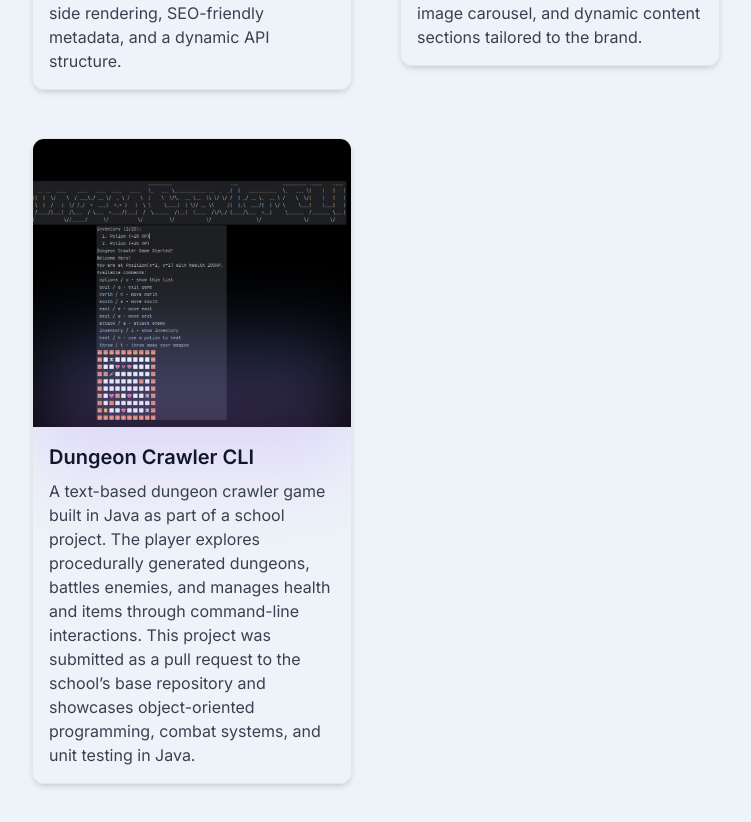
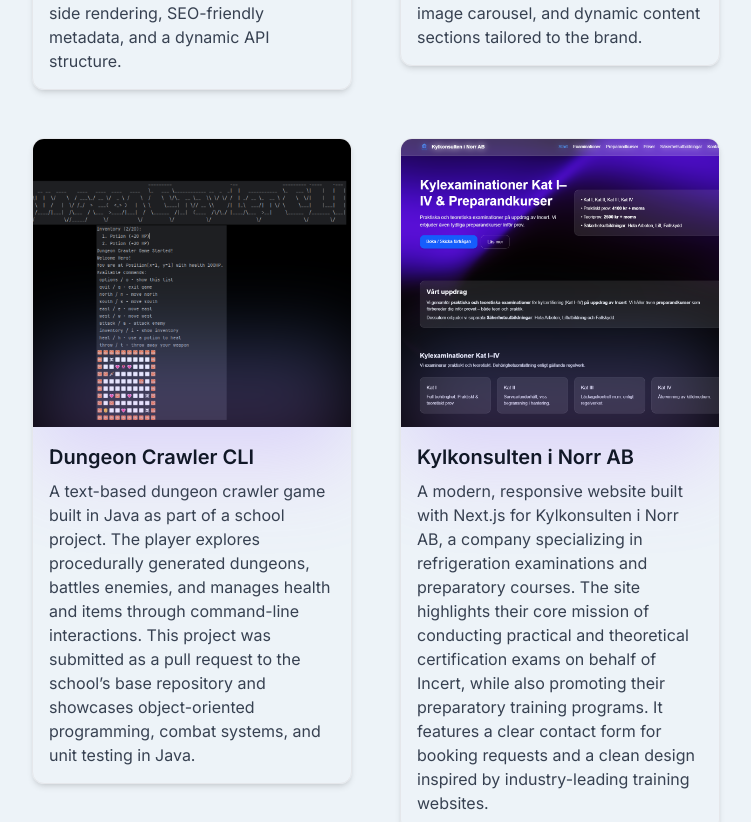
Before and after one commit to EmpyreanMist/portfolio, a Next.js app: page / in a window 1280 px wide. Shown: the part 3820-4642 px from the top of the page, without its empty margins (80-831 px from the left). Built offline with nearby package versions, Linux system fonts and the light colour scheme.

Commit message:
Add client project: Kylkonsulten

```diff
--- a/src/app/components/ProjectsSection.jsx
+++ b/src/app/components/ProjectsSection.jsx
@@ -73,6 +73,16 @@
     tag: ["All", "Java"],
     gitUrl: "https://github.com/fungover/exercise2025/pull/41",
   },
+  {
+    id: 8,
+    title: "Kylkonsulten i Norr AB",
+    description:
+      "A modern, responsive website built with Next.js for Kylkonsulten i Norr AB, a company specializing in refrigeration examinations and preparatory courses. The site highlights their core mission of conducting practical and theoretical certification exams on behalf of Incert, while also promoting their preparatory training programs. It features a clear contact form for booking requests and a clean design inspired by industry-leading training websites.",
+    image: "/images/projects/kylkonsulten.png",
+    tag: ["All", "Web"],
+    gitUrl: "https://github.com/EmpyreanMist/kylkonsulten",
+    previewUrl: "https://kylkonsulten.vercel.app/",
+  },
 ];
 
 const ProjectsSection = () => {
```
Also changed, not shown: public/images/projects/kylkonsulten.png (added).
